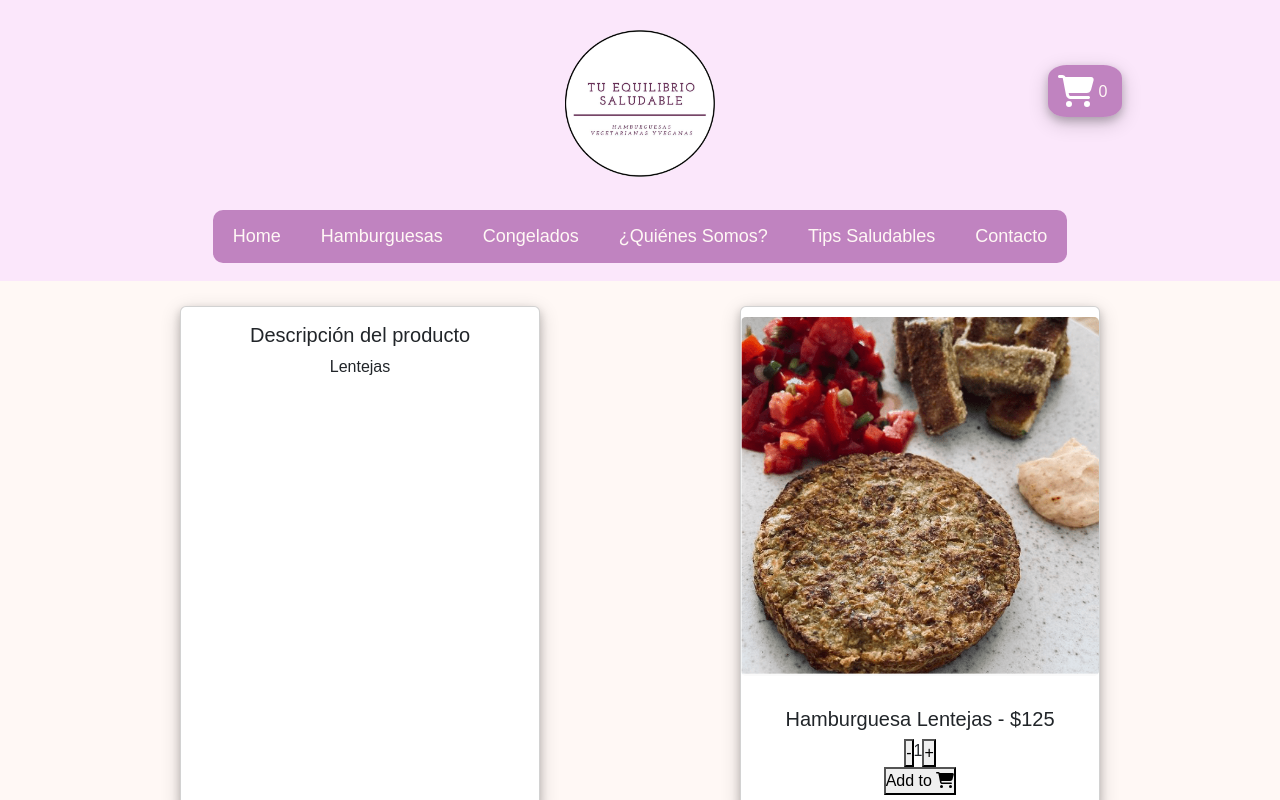
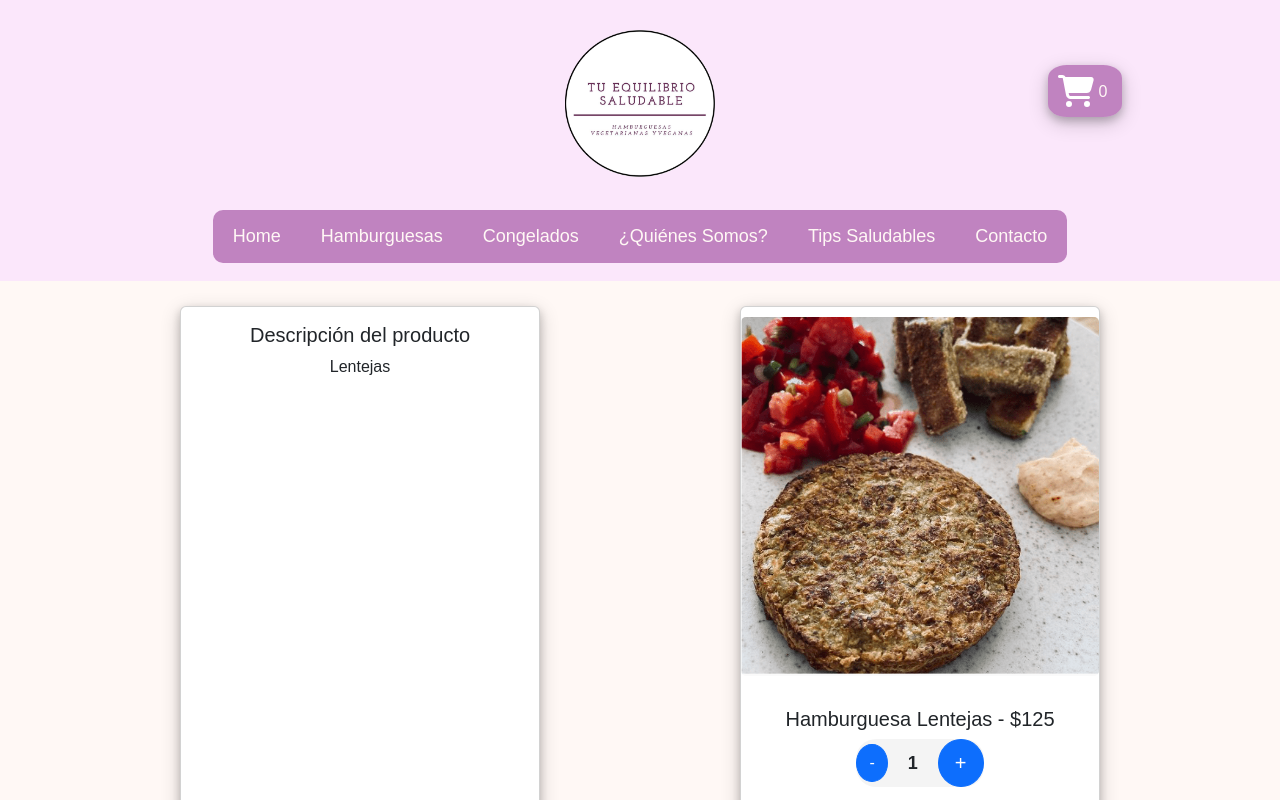
Before and after one commit to KevinSpigel/healthy-balance, a React (Create React App) app: page /item/1 in a window 1280 px wide. Shown: the top 800 px of the page. Built offline with nearby package versions, Linux system fonts and the light colour scheme.

Commit message:
Worked on ItemCount styles

```diff
--- a/src/components/ItemCount/ItemCount.jsx
+++ b/src/components/ItemCount/ItemCount.jsx
@@ -2,6 +2,8 @@ import '../ItemCount/ItemCountStyles/ItemCountStyles.css';
 import { useState } from 'react';
 import { FontAwesomeIcon } from '@fortawesome/react-fontawesome';
 import { faCartShopping } from '@fortawesome/free-solid-svg-icons';
+
+import Button from 'react-bootstrap/Button';
 
 
 export function ItemCount({onAdd}) {
@@ -26,13 +28,13 @@ export function ItemCount({onAdd}) {
 
 
     return (
-        <div >
+        <div className="d-flex flex-column align-items-center">
             <div className="counterDiv">
-                <button onClick={removeProduct}>-</button>
+                <button className="btn btn-primary rounded-circle counterButton" onClick={removeProduct}>-</button>
                 <div>{product}</div>
-                <button onClick={addProduct} >+</button>
+                <button className="btn btn-primary rounded-circle btn-lg counterButton" onClick={addProduct} >+</button>
             </div>
-            <button onClick={() => onAdd(product)}>Add to {<FontAwesomeIcon className="fa-1x" icon={faCartShopping} />}</button>
+            <Button className="mt-3 counterButton" variant="primary" onClick={() => onAdd(product)}>Add to {<FontAwesomeIcon className="fa-1x" icon={faCartShopping} />}</Button>
         </div>
     )
 
--- a/src/components/ItemCount/ItemCountStyles/ItemCountStyles.css
+++ b/src/components/ItemCount/ItemCountStyles/ItemCountStyles.css
@@ -9,5 +9,32 @@
   -webkit-box-pack: center;
       -ms-flex-pack: center;
           justify-content: center;
+  -webkit-box-align: center;
+      -ms-flex-align: center;
+          align-items: center;
+  background-color: rgba(226, 226, 226, 0.369);
+  border-radius: 20px;
+}
+
+.counterDiv div {
+  padding: 6px 20px;
+  font-size: large;
+  font-weight: 700;
+}
+
+.counterDiv div:hover {
+  -webkit-transform: scale(1.2);
+          transform: scale(1.2);
+  -webkit-transition: 0.4s;
+  transition: 0.4s;
+}
+
+.counterButton {
+  background-color: rgba(116, 0, 116, 0.435);
+  border: rgba(116, 0, 116, 0.435);
+}
+
+.counterButton:hover {
+  background-color: rgba(116, 0, 116, 0.574) !important;
 }
 /*# sourceMappingURL=ItemCountStyles.css.map */
--- a/src/components/ItemCount/ItemCountStyles/ItemCountStyles.scss
+++ b/src/components/ItemCount/ItemCountStyles/ItemCountStyles.scss
@@ -1,5 +1,28 @@
-.counterDiv{
-display: flex;
-flex-flow: row;
-justify-content: center;
+.counterDiv {
+    display: flex;
+    flex-flow: row;
+    justify-content: center;
+    align-items: center;
+    background-color: rgba(226, 226, 226, 0.369);
+    border-radius: 20px;
+
+    div {
+        padding: 6px 20px;
+        font-size: large;
+        font-weight: 700;
+
+        &:hover {
+            transform: scale(1.2);
+            transition: 0.4s;
+        }
+    }
 }
+
+.counterButton {
+    background-color: rgba(116, 0, 116, 0.435);
+    border: rgba(116, 0, 116, 0.435);
+
+    &:hover {
+        background-color: rgba(116, 0, 116, 0.574) !important;
+    }
+}
```
Also changed, not shown: 1 other file (tests, documents, lock files or other folders).
